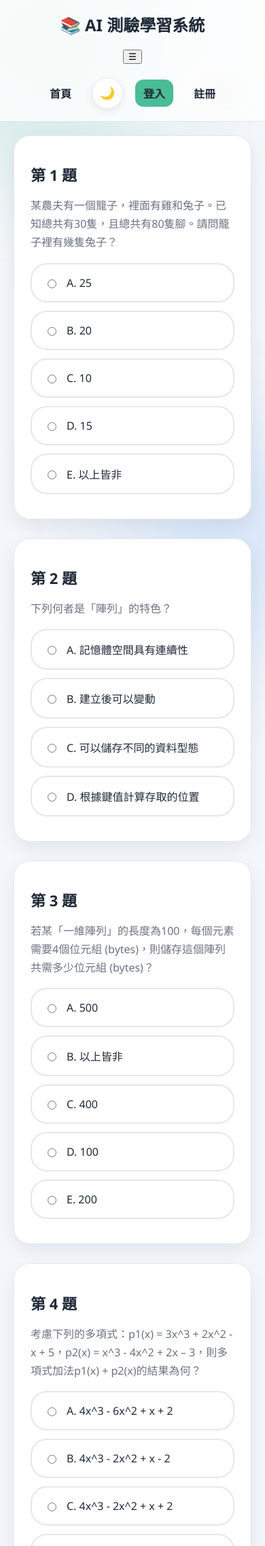
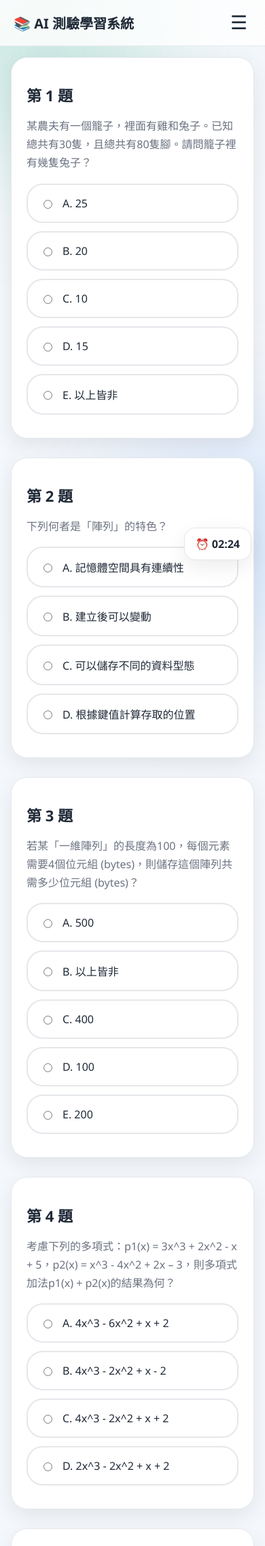
Before and after one commit to CBF113045/django-ds-quiz, a Django app: page /start/ in a window 390 px wide. Shown: the top 2274 px of the page at 68% size. Run offline with Django 5.2, Linux system fonts and the light colour scheme; data comes from the database, SQL or seed files in the repository.

Commit message:
Update style.css

```diff
--- a/quiz/static/quiz/style.css
+++ b/quiz/static/quiz/style.css
@@ -164,6 +164,18 @@ body {
 .login-btn:hover,
 .logout-btn:hover {
     background: var(--primary-hover);
+}
+
+.hamburger {
+    display: none;
+
+    border: none;
+    background: transparent;
+
+    font-size: 28px;
+    cursor: pointer;
+
+    color: var(--text);
 }
 
 /* =======================
@@ -402,10 +414,6 @@ body {
 }
 
 .card:hover {
-    transform: translateY(-2px);
-}
-
-.card:hover {
     transform: translateY(-3px);
 }
 
@@ -453,17 +461,6 @@ body {
     margin: 0 auto;
     padding: 0 16px;
     box-sizing: border-box;
-}
-
-@media (max-width: 768px) {
-    .navbar {
-        flex-direction: column;
-        gap: 12px;
-    }
-
-    .page-title {
-        font-size: 26px;
-    }
 }
 
 /* =======================
@@ -659,7 +656,7 @@ select:focus {
 
 .fixed-timer {
     position: fixed;
-    top: 110px;
+    top: 90px;
     right: 20px;
 
     background: var(--card);
@@ -728,19 +725,83 @@ select:focus {
    Responsive
 ======================= */
 
-@media(max-width:768px) {
+/* =======================
+   Mobile
+======================= */
+
+/* 手機版 */
+@media (max-width: 768px) {
 
     .navbar {
-        flex-direction: column;
-        gap: 20px;
+        padding: 16px 20px;
+        flex-wrap: wrap;
     }
 
-    .hero-title {
-        font-size: 32px;
+    /* logo 與漢堡同一排 */
+    .logo {
+        font-size: 20px;
+    }
+
+    .hamburger {
+        display: block;
+    }
+
+    /* 預設收起 */
+    .nav-links {
+        display: none;
+
+        width: 100%;
+        margin-top: 16px;
+
+        flex-direction: column;
+        align-items: stretch;
+        gap: 10px;
+
+        background: var(--card);
+
+        border: 1px solid var(--border);
+        border-radius: 20px;
+
+        padding: 14px;
+
+        box-shadow: var(--shadow-md);
+    }
+
+    /* 點開 */
+    .nav-links.active {
+        display: flex;
+    }
+
+    .nav-links a,
+    .logout-btn,
+    .login-btn,
+    .theme-btn {
+        width: 100%;
+        box-sizing: border-box;
+        justify-content: center;
+    }
+
+    .user-name {
+        text-align: center;
+    }
+
+    .page-content {
+        padding: 16px;
     }
 
     .quiz-card {
-        padding: 24px;
+        padding: 22px;
+    }
+
+    .dashboard-grid {
+        grid-template-columns: 1fr;
+    }
+
+    .fixed-timer {
+        top: auto;
+        bottom: 20px;
+        right: 20px;
+        z-index: 999;
     }
 }
 
```
